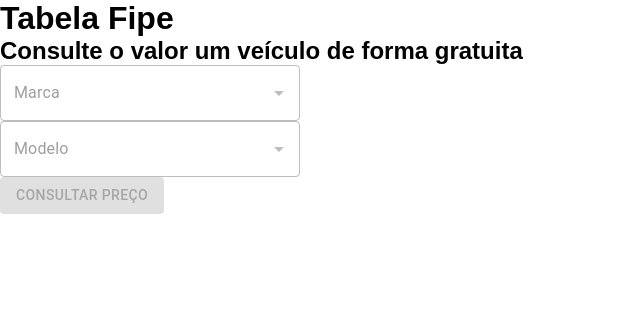
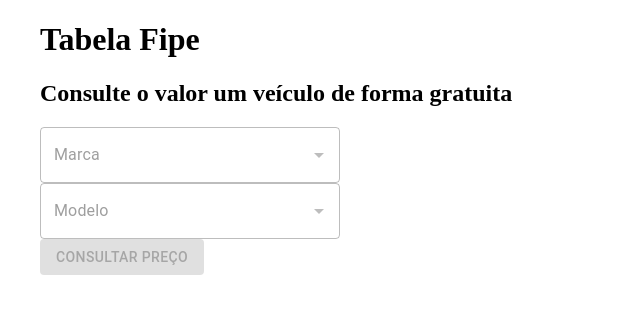
Before and after one commit to Herley25/fipeTest, a Next.js app: page / in a window 1280 px wide. Shown: the top 314 px of the page, without its empty margins (0-640 px from the left). Built offline with nearby package versions, Linux system fonts and the light colour scheme; no server answers.

Commit message:
chore: add style pattern

```diff
--- a/pages/_app.tsx
+++ b/pages/_app.tsx
@@ -1,10 +1,7 @@
-import GlobalStyle from '../styles/global';
-
 import type { AppProps } from "next/app";
 function MyApp({ Component, pageProps }: AppProps) {
   return (
     <>
-      <GlobalStyle />
       <Component {...pageProps} />
     </>
   );
--- a/pages/api/model.ts
+++ /dev/null
@@ -1,5 +0,0 @@
-import axios from "axios";
-
-axios.get("https://parallelum.com.br/fipe/api/v1/carros/marcas").then((response) => {
-  console.log(response);
-});
--- a/pages/index.tsx
+++ b/pages/index.tsx
@@ -9,54 +9,21 @@
 
 import {
     Autocomplete,
+    Button,
     TextField,
 } from '@mui/material';
 
+import styles from '../styles/Home.module.css';
 import {
-    Container,
-    Fields,
-    Submit,
-    SubTitle,
-    Title,
-} from '../styles/styles';
-import {
+    IBrand,
+    IBrandField,
+    IModel,
+    IModelField,
+    IModelResponse,
+    IYear,
+    IYearField,
     Props,
 } from './types';
-
-interface IBrand {
-  nome: string;
-  codigo: string;
-}
-
-interface IBrandField {
-  label: string;
-  id: number;
-}
-
-interface IModel {
-  nome: string;
-  codigo: string;
-}
-
-interface IModelField {
-  label: string;
-  id: number;
-}
-
-interface IYear {
-  nome: string;
-  codigo: string;
-}
-
-interface IYearField {
-  label: string;
-  id: number;
-}
-
-interface IModelResponse {
-  anos: IYear[];
-  modelos: IModel[];
-}
 
 const Home = ({
   title = "Tabela Fipe",
@@ -153,10 +120,10 @@
   };
 
   return (
-    <Container>
-      <Title>{title}</Title>
-      <SubTitle>{subTitle}</SubTitle>
-      <Fields>
+    <div className={styles.container}>
+      <h1>{title}</h1>
+      <h2>{subTitle}</h2>
+      <div>
         <Autocomplete
           disablePortal
           id="cars-marc"
@@ -192,11 +159,11 @@
           />
         )}
 
-        <Submit variant="contained" disabled={selectedYear == null}>
+        <Button variant="contained" disabled={selectedYear == null}>
           Consultar preço
-        </Submit>
-      </Fields>
-    </Container>
+        </Button>
+      </div>
+    </div>
   );
 };
 
--- /dev/null
+++ b/styles/Home.module.css
@@ -0,0 +1,11 @@
+.container {
+  padding: 0 2rem;
+}
+
+
+@media (max-width: 600px) {
+  .grid {
+    width: 100%;
+    flex-direction: column;
+  }
+}
--- a/styles/global.tsx
+++ /dev/null
@@ -1,16 +0,0 @@
-import {
-    createGlobalStyle,
-} from 'styled-components';
-
-const GlobalStyle = createGlobalStyle`
-  * {
-    padding: 0;
-    margin: 0;
-    box-sizing: border-box;
-  }
-  html {
-    font: 500 16px 'Roboto Slab', sans-serif;
-  }
-`;
-
-export default GlobalStyle;
--- /dev/null
+++ b/styles/globals.css
@@ -0,0 +1,16 @@
+html,
+body {
+  padding: 0;
+  margin: 0;
+  font-family: -apple-system, BlinkMacSystemFont, Segoe UI, Roboto, Oxygen,
+    Ubuntu, Cantarell, Fira Sans, Droid Sans, Helvetica Neue, sans-serif;
+}
+
+a {
+  color: inherit;
+  text-decoration: none;
+}
+
+* {
+  box-sizing: border-box;
+}
--- a/styles/styles.ts
+++ /dev/null
@@ -1,13 +0,0 @@
-import styled from 'styled-components';
-
-import {
-    Button,
-} from '@mui/material';
-
-export const Container = styled.div``;
-export const Fields = styled.div``;
-export const Title = styled.h1``;
-export const SubTitle = styled.h2``;
-export const Submit = styled(Button)`
-  background-color: #6a1b9a;
-`;
```
Also changed, not shown: pages/types.ts (+35 -20 lines).
